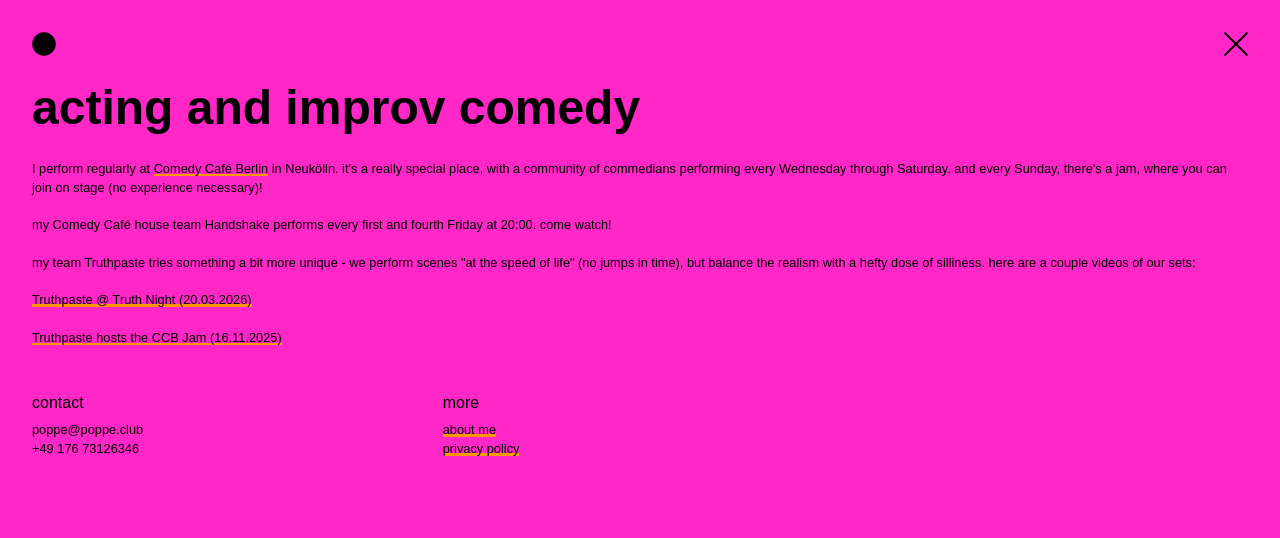
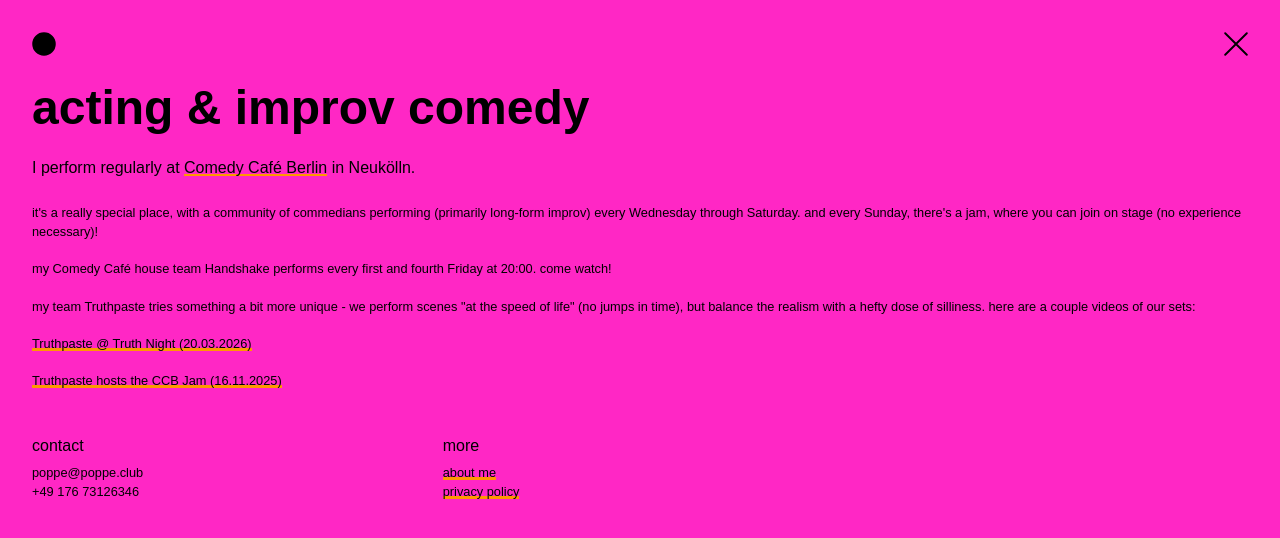
Before and after one commit to djpo/poppe-club, a SvelteKit app: page /acting in a window 1280 px wide. Shown: the top 538 px of the page. Built offline with nearby package versions, Linux system fonts and the light colour scheme.

Commit message:
tweak text formatting; a couple content changes

```diff
--- a/src/routes/acting/+page.svelte
+++ b/src/routes/acting/+page.svelte
@@ -5,26 +5,30 @@
 <section>
   <Nav />
 
-  <h1>acting and improv comedy</h1>
+  <h1>acting & improv comedy</h1>
 
-  <p>
+  <h2>
     I perform regularly at <a
       href="https://www.comedycafeberlin.com"
       target="_blank">Comedy Café Berlin</a
-    > in Neukölln. it's a really special place, with a community of commedians performing
-    every Wednesday through Saturday. and every Sunday, there's a jam, where you
-    can join on stage (no experience necessary)!
+    > in Neukölln.
+  </h2>
+
+  <br />
+  <p>
+    it's a really special place, with a community of commedians performing
+    (primarily long-form improv) every Wednesday through Saturday. and every
+    Sunday, there's a jam, where you can join on stage (no experience
+    necessary)!
   </p>
 
   <br />
-
   <p>
     my Comedy Café house team Handshake performs every first and fourth Friday
     at 20:00. come watch!
   </p>
 
   <br />
-
   <p>
     my team Truthpaste tries something a bit more unique - we perform scenes "at
     the speed of life" (no jumps in time), but balance the realism with a hefty
@@ -32,13 +36,13 @@
   </p>
 
   <br />
-
   <p>
     <a href="https://youtu.be/8yyvaroksgU" target="_blank"
       >Truthpaste @ Truth Night (20.03.2026)</a
     >
-    <br />
-    <br />
+  </p>
+  <br />
+  <p>
     <a href="https://youtu.be/XqfSJuEt4TU" target="_blank"
       >Truthpaste hosts the CCB Jam (16.11.2025)</a
     >
--- a/src/routes/fuseletter/+page.svelte
+++ b/src/routes/fuseletter/+page.svelte
@@ -8,7 +8,7 @@
   <h1>fuseletter</h1>
 
   <h2>I write an email newsletter called *fuseletter*</h2>
-  <p>(as in, the wick for an explosive, and also to bind together). 💣🤗⚡️</p>
+  <p>(as in, the wick for an explosive, and also to bind together) 💣🤗⚡️</p>
 
   <br />
   <p>my intention is to send 1-3 emails per month, which will include:</p>
```
Also changed, not shown: src/routes/+page.svelte (+14 -2 lines), src/routes/photography/+page.svelte (+3 -4 lines).
